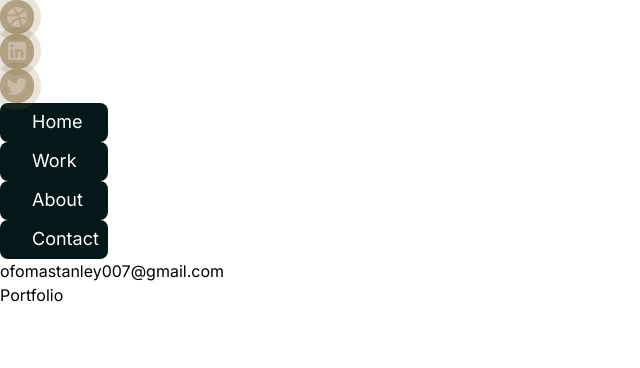
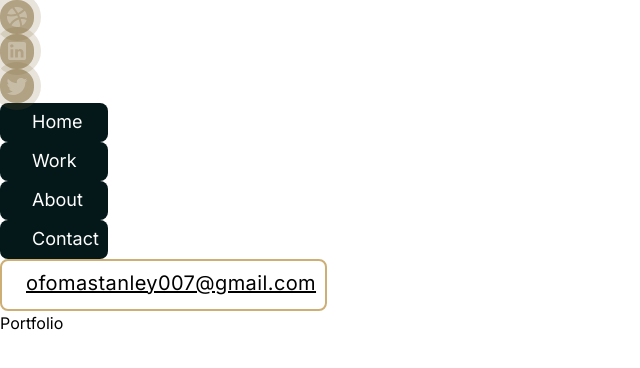
Before and after one commit to Maxwell011/portfolio-design, a Next.js app: page / in a window 1280 px wide. Shown: the top 368 px of the page, without its empty margins (0-640 px from the left). Built offline with nearby package versions, Linux system fonts and the light colour scheme.

Commit message:
Update Nav component with email styling

```diff
--- a/src/app/components/Nav.tsx
+++ b/src/app/components/Nav.tsx
@@ -44,8 +44,10 @@ const Nav = () => {
           </ul>
         </div>
 
-        <div>
-          <h2>ofomastanley007@gmail.com</h2>
+        <div className="h-[52px] w-[327px] px-6 py-2.5 rounded-lg border-2 border-solid border-[#CDAF75]">
+          <h2 className=" text-xl font-normal leading-[normal] tracking-[0.4px] underline">
+            ofomastanley007@gmail.com
+          </h2>
         </div>
       </section>
     </>
```
